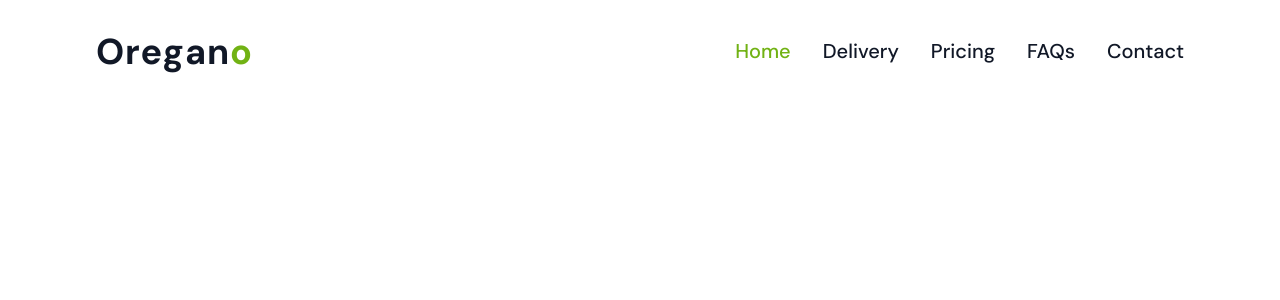
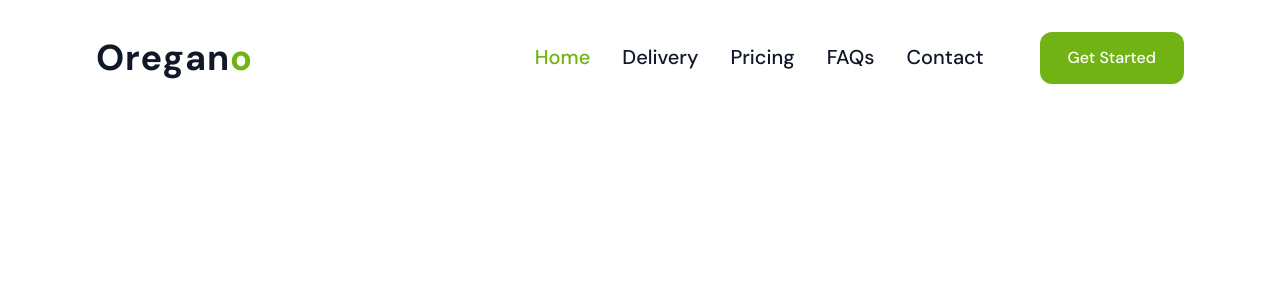
Before and after one commit to anangyoga/oregano, a Vue app: page / in a window 1280 px wide. Shown: the top 300 px of the page. Built offline with nearby package versions, Linux system fonts and the light colour scheme.

Commit message:
fix: Navbar button

```diff
--- a/src/components/Navbar.vue
+++ b/src/components/Navbar.vue
@@ -7,11 +7,15 @@ const menus = ["Home", "Delivery", "Pricing", "FAQs", "Contact"];
   <nav class="flex items-center justify-between px-24 py-8 max-w-screen-xl mx-auto">
     <a href="#" class="text-4xl font-bold tracking-wide">Oregan<span class="text-green">o</span></a>
 
+    <div class="flex items-center space-x-14">
       <ul class="flex items-center space-x-8">
         <li class="text-xl font-medium group" :class="{ 'text-green': activeMenu === menu }" v-for="menu in menus">
           <a href="#"> {{ menu }} </a>
           <div class="h-0.5 bg-green scale-x-0 group-hover:scale-100 transition-transform origin-left rounded-full duration-300 ease-out"></div>
         </li>
       </ul>
+
+      <button class="flex items-center justify-center h-13 bg-green px-7 font-medium text-white rounded-xl hover:shadow-primary transition-shadow duration-300">Get Started</button>
+    </div>
   </nav>
 </template>
--- a/tailwind.config.js
+++ b/tailwind.config.js
@@ -11,6 +11,12 @@ export default {
           DEFAULT: "#71B214",
         },
       },
+      spacing: {
+        13: "3.25rem",
+      },
+      boxShadow: {
+        primary: "0px 9.9px 21.6px rgba(136, 202, 41, 0.41)",
+      },
     },
   },
   plugins: [],
```
Lines whose indentation alone changed are shown as unchanged.
